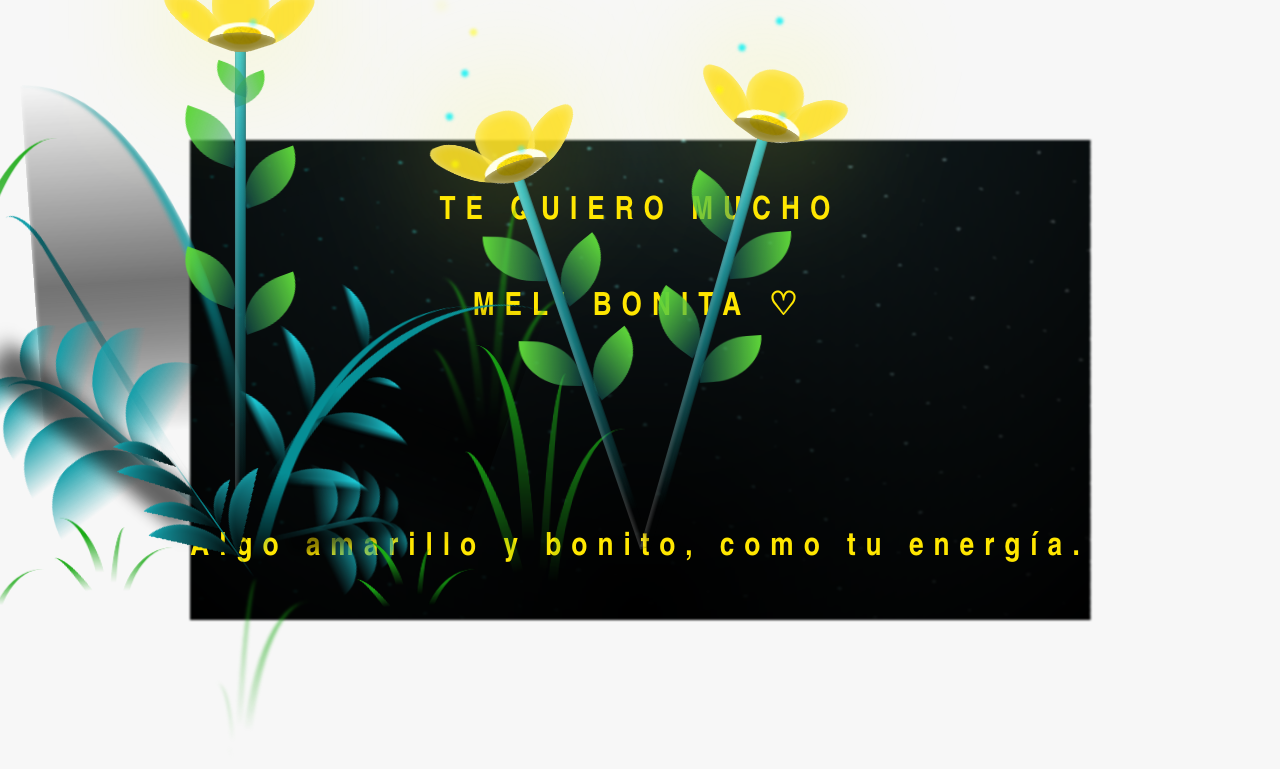
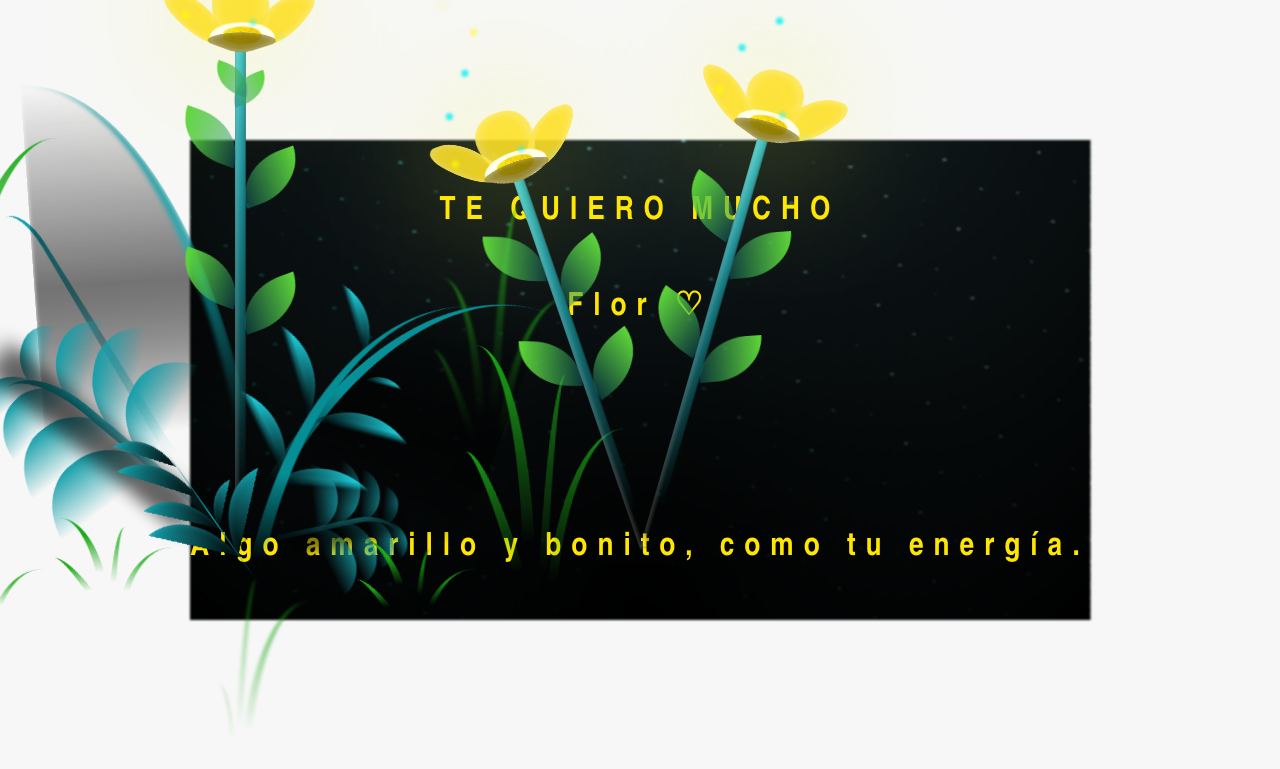
Before and after one commit to Cupez04/Flowers, a plain HTML site: page flower.html in a window 1280 px wide. Drawn offline with Linux system fonts and the light colour scheme.

Commit message:
Update flower.html
jejeje

```diff
--- a/flower.html
+++ b/flower.html
@@ -12,7 +12,7 @@
     <div id="lyrics">
 
     </div>
-    <h1 class="titulo"> <br> TE QUIERO MUCHO <br><br> MELI BONITA ♡ <br><br><br><br><br> Algo amarillo y bonito, como tu energía. <br> <br>
+    <h1 class="titulo"> <br> TE QUIERO MUCHO <br><br> Flor ♡ <br><br><br><br><br> Algo amarillo y bonito, como tu energía. <br> <br>
 
 
     <div class="night"></div>
```
